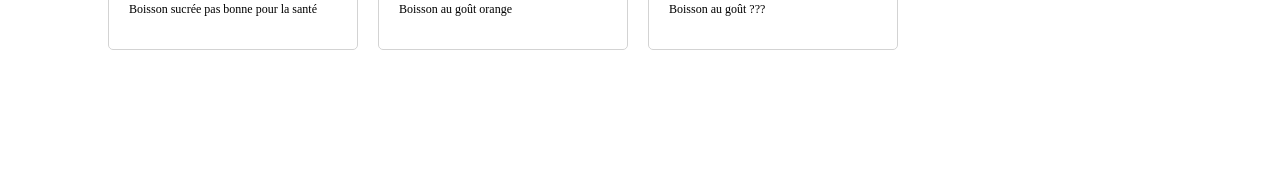
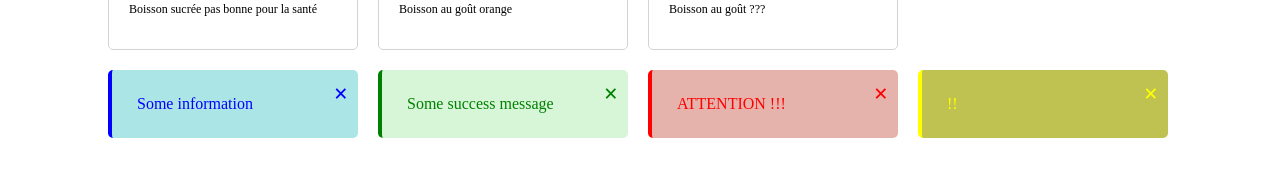
Before and after one commit to Hleysonn/tfDemoAngular, an Angular app: page / in a window 1280 px wide. Shown: the part 366-542 px from the top of the page. Built offline with nearby package versions, Linux system fonts and the light colour scheme.

Commit message:
conditional view

```diff
--- a/src/app/app.component.html
+++ b/src/app/app.component.html
@@ -8,7 +8,9 @@
     <p>La liste est vide</p>
   }
 </div>
-
 <div>
-
+  <app-message message="Some information"></app-message>
+  <app-message color="success" message="Some success message"></app-message>
+  <app-message color="danger" message="ATTENTION !!!"></app-message>
+  <app-message color="warning" message="!!"></app-message>
 </div>
--- a/src/app/app.module.ts
+++ b/src/app/app.module.ts
@@ -4,11 +4,13 @@ import { BrowserModule } from '@angular/platform-browser';
 import { AppRoutingModule } from './app-routing.module';
 import { AppComponent } from './app.component';
 import { CardComponent } from './components/card/card.component';
+import { MessageComponent } from './components/message/message.component';
 
 @NgModule({
   declarations: [
     AppComponent,
     CardComponent,
+    MessageComponent,
   ],
   imports: [
     BrowserModule,
--- /dev/null
+++ b/src/app/components/message/message.component.html
@@ -0,0 +1,10 @@
+<!-- <div *ngIf="show" [ngClass]="color">
+    {{ message }}
+</div> -->
+
+@if(show) {
+    <div [ngClass]="color">
+        {{ message }}
+        <span (click)="hide()">&times;</span>
+    </div>
+}
--- /dev/null
+++ b/src/app/components/message/message.component.scss
@@ -0,0 +1,35 @@
+div {
+    padding: 25px;
+    border-radius: 5px;
+    border-left-width: 4px;
+    border-left-style: solid;
+    position: relative;
+    span {
+        font-size: 25px;
+        position: absolute;
+        font-weight: bold;
+        right: 10px;
+        top: 10px;
+        cursor: pointer;
+    }
+}
+
+.success {
+    background-color: rgb(215, 246, 215);
+    color: green;
+}
+
+.info {
+    background-color: rgb(172, 229, 229);
+    color: blue;
+}
+
+.danger {
+    background-color: rgb(229, 179, 172);
+    color: red;
+}
+
+.warning {
+    background-color: rgb(191, 193, 81);
+    color: yellow;
+}
--- /dev/null
+++ b/src/app/components/message/message.component.ts
@@ -0,0 +1,19 @@
+import { Component, Input } from '@angular/core';
+
+@Component({
+  selector: 'app-message',
+  templateUrl: './message.component.html',
+  styleUrl: './message.component.scss'
+})
+export class MessageComponent {
+  @Input()
+  color: 'success'|'info'|'danger'|'warning' = 'info';
+  @Input()
+  message: string = '';
+
+  show: boolean = true;
+
+  hide() {
+    this.show = false;
+  }
+}
```
Also changed, not shown: src/app/app.component.scss (line endings or trailing spaces).
